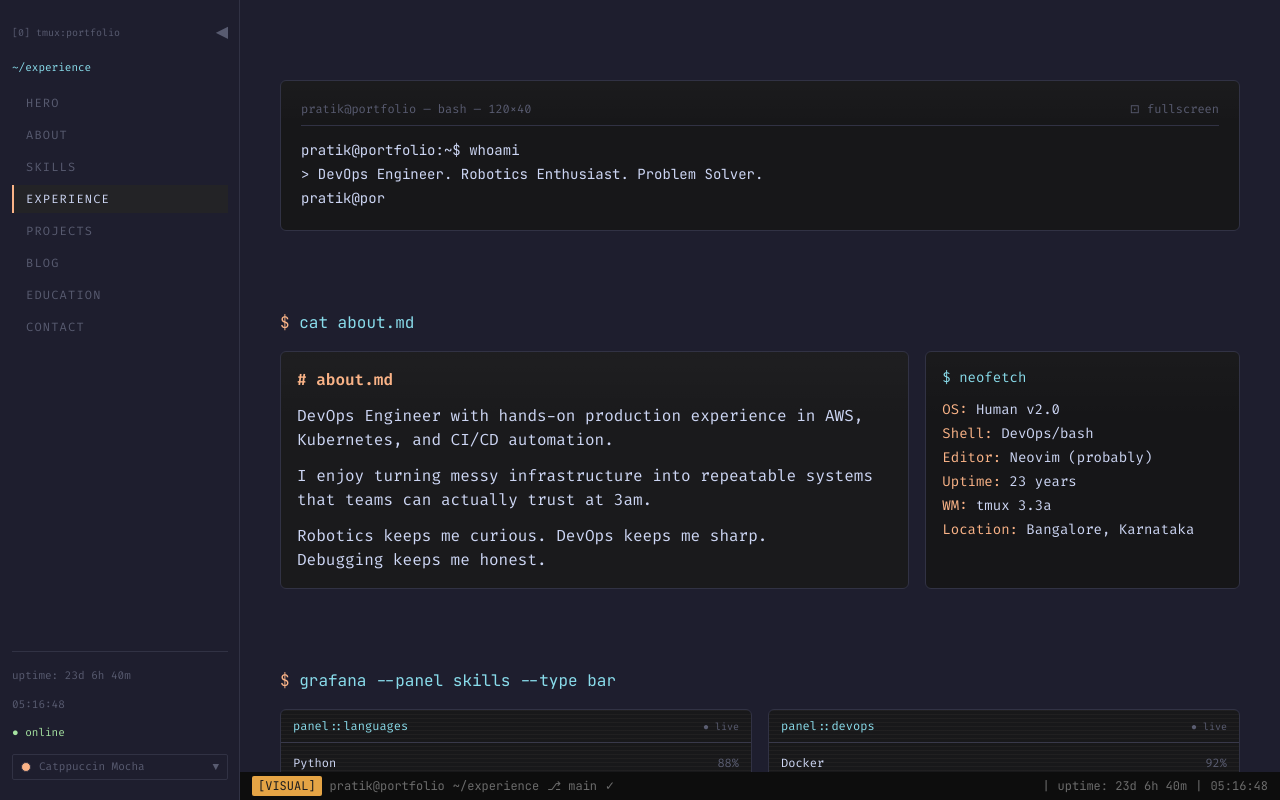
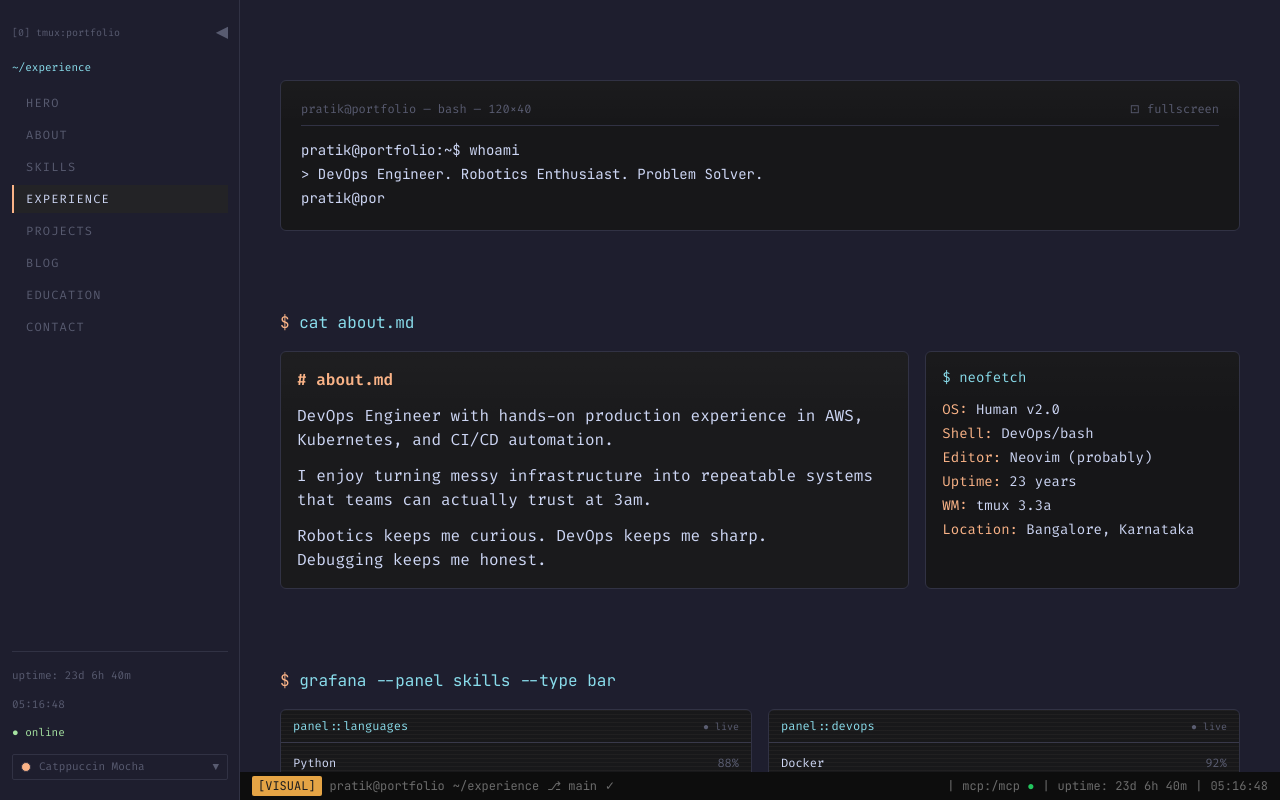
Before and after one commit to pratikwayal01/Pratiks-Portfolio, a React (Vite) app: page / in a window 1280 px wide. Shown: the top 800 px of the page. Built offline with nearby package versions, Linux system fonts and the light colour scheme.

Commit message:
tmux bar: mcp:/mcp segment

```diff
--- a/src/components/TmuxFooter.tsx
+++ b/src/components/TmuxFooter.tsx
@@ -135,6 +135,10 @@ const TmuxFooter = () => {
         </p>
         <p className="hidden items-center gap-2 md:flex">
           <span>|</span>
+          <a href="/mcp" title="Query this portfolio via MCP" className="hover:text-[#E5A445]">
+            mcp:/mcp <span className="text-green-500">●</span>
+          </a>
+          <span>|</span>
           <span>{formatUptime(bootTime)}</span>
           <span>|</span>
           <span>{clock}</span>
```
